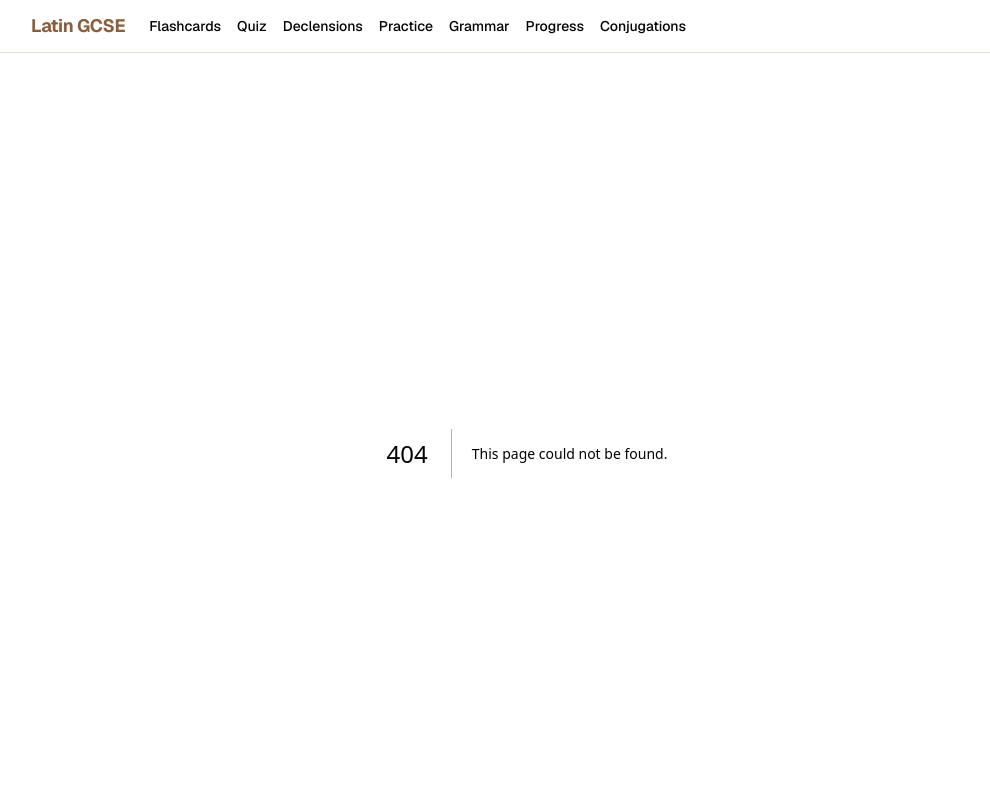
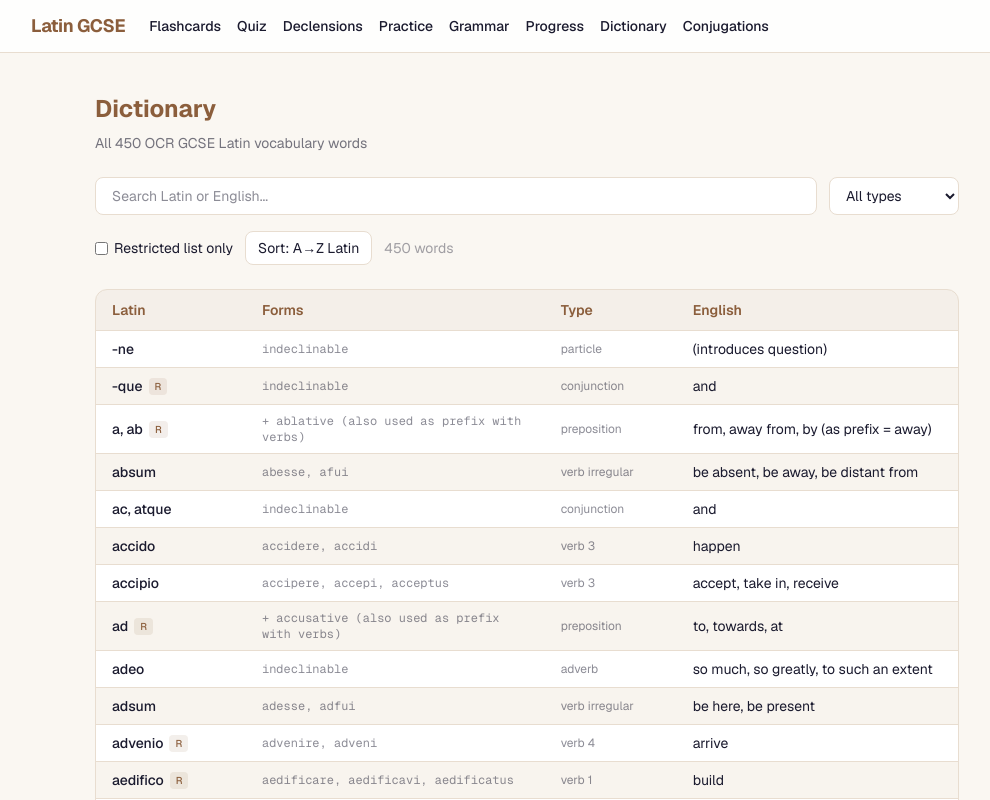
Before and after one commit to garyyao2048/latin-vocab, a Next.js app: page /dictionary in a window 1280 px wide. Before the commit this address had no page. Shown: the top 800 px of the page, without its empty margins (113-1103 px from the left). Built offline with nearby package versions, Linux system fonts and the light colour scheme.

Commit message:
Add dictionary page with search, filter, and sort

```diff
--- /dev/null
+++ b/src/app/dictionary/page.tsx
@@ -0,0 +1,121 @@
+'use client';
+
+import { useState, useMemo } from 'react';
+import { vocab } from '@/data/vocab';
+
+const POS_FILTERS = ['all', 'noun', 'verb', 'adjective', 'adverb', 'preposition', 'conjunction', 'pronoun'] as const;
+
+export default function DictionaryPage() {
+  const [search, setSearch] = useState('');
+  const [posFilter, setPosFilter] = useState<string>('all');
+  const [restrictedOnly, setRestrictedOnly] = useState(false);
+  const [sortBy, setSortBy] = useState<'latin' | 'english'>('latin');
+
+  const filtered = useMemo(() => {
+    const q = search.toLowerCase().trim();
+    return vocab
+      .filter((v) => {
+        if (posFilter !== 'all' && !v.partOfSpeech.includes(posFilter)) return false;
+        if (restrictedOnly && !v.isRestricted) return false;
+        if (q) {
+          return (
+            v.latin.toLowerCase().includes(q) ||
+            v.meanings.toLowerCase().includes(q) ||
+            v.forms.toLowerCase().includes(q)
+          );
+        }
+        return true;
+      })
+      .sort((a, b) => {
+        if (sortBy === 'latin') return a.latin.localeCompare(b.latin);
+        return a.meanings.localeCompare(b.meanings);
+      });
+  }, [search, posFilter, restrictedOnly, sortBy]);
+
+  return (
+    <div className="max-w-4xl mx-auto px-4 py-10">
+      <h1 className="text-2xl font-bold text-accent mb-2">Dictionary</h1>
+      <p className="text-sm text-foreground/60 mb-6">All 450 OCR GCSE Latin vocabulary words</p>
+
+      {/* Search + filters */}
+      <div className="flex flex-col sm:flex-row gap-3 mb-4">
+        <input
+          type="text"
+          placeholder="Search Latin or English..."
+          value={search}
+          onChange={(e) => setSearch(e.target.value)}
+          className="flex-1 px-4 py-2 rounded-lg border border-card-border bg-card-bg text-sm focus:outline-none focus:border-accent"
+        />
+        <select
+          value={posFilter}
+          onChange={(e) => setPosFilter(e.target.value)}
+          className="px-3 py-2 rounded-lg border border-card-border bg-card-bg text-sm"
+        >
+          {POS_FILTERS.map((p) => (
+            <option key={p} value={p}>
+              {p === 'all' ? 'All types' : p.charAt(0).toUpperCase() + p.slice(1) + 's'}
+            </option>
+          ))}
+        </select>
+      </div>
+
+      <div className="flex flex-wrap gap-3 mb-6 text-sm">
+        <label className="flex items-center gap-1.5 cursor-pointer">
+          <input
+            type="checkbox"
+            checked={restrictedOnly}
+            onChange={(e) => setRestrictedOnly(e.target.checked)}
+            className="accent-accent"
+          />
+          Restricted list only
+        </label>
+        <button
+          onClick={() => setSortBy(sortBy === 'latin' ? 'english' : 'latin')}
+          className="px-3 py-1.5 rounded-lg border border-card-border bg-card-bg hover:bg-accent-light/10"
+        >
+          Sort: {sortBy === 'latin' ? 'A→Z Latin' : 'A→Z English'}
+        </button>
+        <span className="text-foreground/40 self-center">{filtered.length} words</span>
+      </div>
+
+      {/* Table */}
+      <div className="overflow-x-auto rounded-xl border border-card-border">
+        <table className="w-full text-sm border-collapse">
+          <thead>
+            <tr className="bg-accent/[0.05]">
+              <th className="text-left px-4 py-2.5 font-semibold text-accent border-b border-card-border">Latin</th>
+              <th className="text-left px-4 py-2.5 font-semibold text-accent border-b border-card-border hidden sm:table-cell">Forms</th>
+              <th className="text-left px-4 py-2.5 font-semibold text-accent border-b border-card-border">Type</th>
+              <th className="text-left px-4 py-2.5 font-semibold text-accent border-b border-card-border">English</th>
+            </tr>
+          </thead>
+          <tbody>
+            {filtered.map((v, i) => (
+              <tr key={v.latin + i} className={`${i % 2 === 0 ? 'bg-card-bg' : 'bg-accent/[0.02]'} hover:bg-accent-light/10 transition-colors`}>
+                <td className="px-4 py-2 border-b border-card-border">
+                  <span className="font-medium">{v.latin}</span>
+                  {v.isRestricted && (
+                    <span className="ml-1.5 text-[10px] px-1.5 py-0.5 rounded bg-accent/10 text-accent font-medium align-middle">R</span>
+                  )}
+                </td>
+                <td className="px-4 py-2 border-b border-card-border text-foreground/50 font-mono text-xs hidden sm:table-cell">
+                  {v.forms}
+                </td>
+                <td className="px-4 py-2 border-b border-card-border text-foreground/50 text-xs whitespace-nowrap">
+                  {v.partOfSpeech}{v.details ? ` ${v.details}` : ''}
+                </td>
+                <td className="px-4 py-2 border-b border-card-border">
+                  {v.meanings}
+                </td>
+              </tr>
+            ))}
+          </tbody>
+        </table>
+      </div>
+
+      {filtered.length === 0 && (
+        <p className="text-center text-foreground/40 py-8">No words match your search.</p>
+      )}
+    </div>
+  );
+}
--- a/src/app/layout.tsx
+++ b/src/app/layout.tsx
@@ -53,6 +53,9 @@ export default function RootLayout({
               <Link href="/progress" className="hover:text-accent transition-colors">
                 Progress
               </Link>
+              <Link href="/dictionary" className="hover:text-accent transition-colors">
+                Dictionary
+              </Link>
               <Link href="/conjugations" className="hover:text-accent transition-colors">
                 Conjugations
               </Link>
--- a/src/app/page.tsx
+++ b/src/app/page.tsx
@@ -52,6 +52,16 @@ export default function Home() {
         </Link>
 
         <Link
+          href="/dictionary"
+          className="block p-6 rounded-xl border border-card-border bg-card-bg hover:shadow-md hover:border-accent-light transition-all"
+        >
+          <h2 className="text-xl font-semibold mb-2">Dictionary</h2>
+          <p className="text-sm text-foreground/60">
+            Search and browse all 450 vocabulary words with forms, types, and meanings.
+          </p>
+        </Link>
+
+        <Link
           href="/grammar"
           className="block p-6 rounded-xl border border-card-border bg-card-bg hover:shadow-md hover:border-accent-light transition-all"
         >
```
